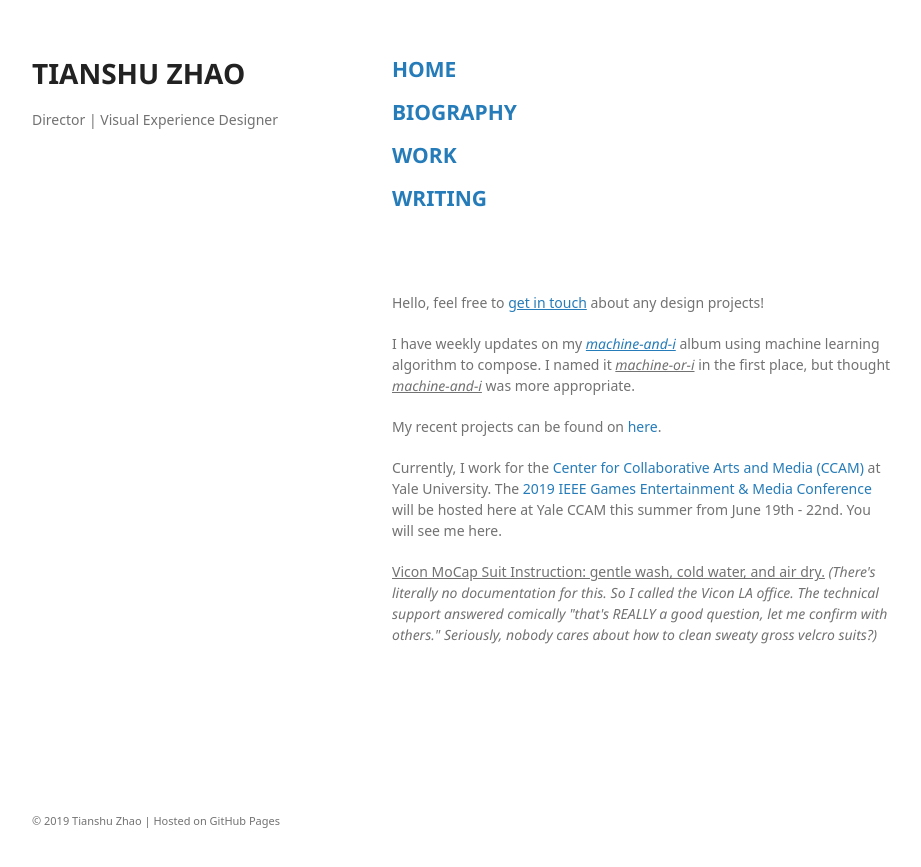
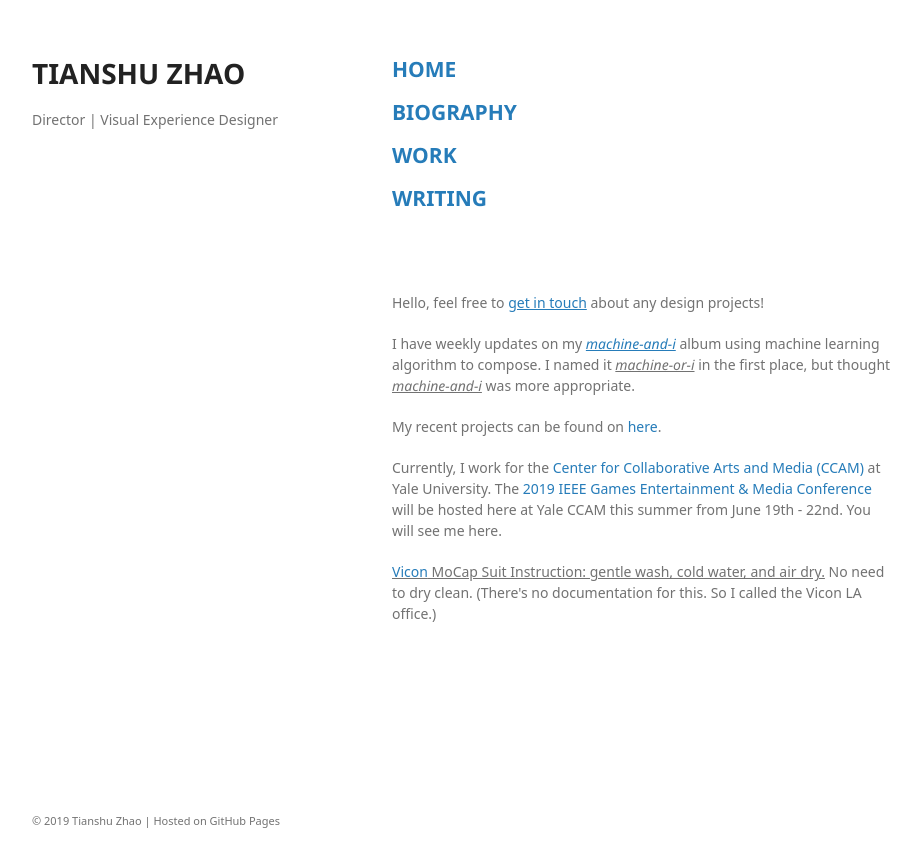
Before and after one commit to tianshu-z/tianshu-z.github.io, a Jekyll site: the page built from index.md, in a window 1280 px wide. Shown: the top 867 px of the page, without its empty margins (178-1099 px from the left). Built offline with Jekyll 4.4.1, drawn with Linux system fonts in a browser that asks for light colours; some web fonts are replaced; our own code applies the rules of GitHub Pages for plain Markdown files.

Commit message:
Update index.md

```diff
--- a/index.md
+++ b/index.md
@@ -18,4 +18,4 @@ My recent projects can be found on <a href="https://tianshu-z.github.io/work.htm
 
 <p>Currently, I work for the <a href="https://ccam.yale.edu"> Center for Collaborative Arts and Media (CCAM)</a> at Yale University. The <a href = "https://www.ieee-gem.space/">2019 IEEE Games Entertainment & Media Conference</a> will be hosted here at Yale CCAM this summer from June 19th - 22nd. You will see me here.</p>
 
-<p><u>Vicon MoCap Suit Instruction: gentle wash, cold water, and air dry.</u> <i>(There's literally no documentation for this. So I called the Vicon LA office. The technical support answered comically "that's REALLY a good question, let me confirm with others." Seriously, nobody cares about how to clean sweaty gross velcro suits?)</i></p>
+<p><u><a href = "https://www.vicon.com/">Vicon</a> MoCap Suit Instruction: gentle wash, cold water, and air dry.</u> No need to dry clean. (There's no documentation for this. So I called the Vicon LA office.) </p>
```
